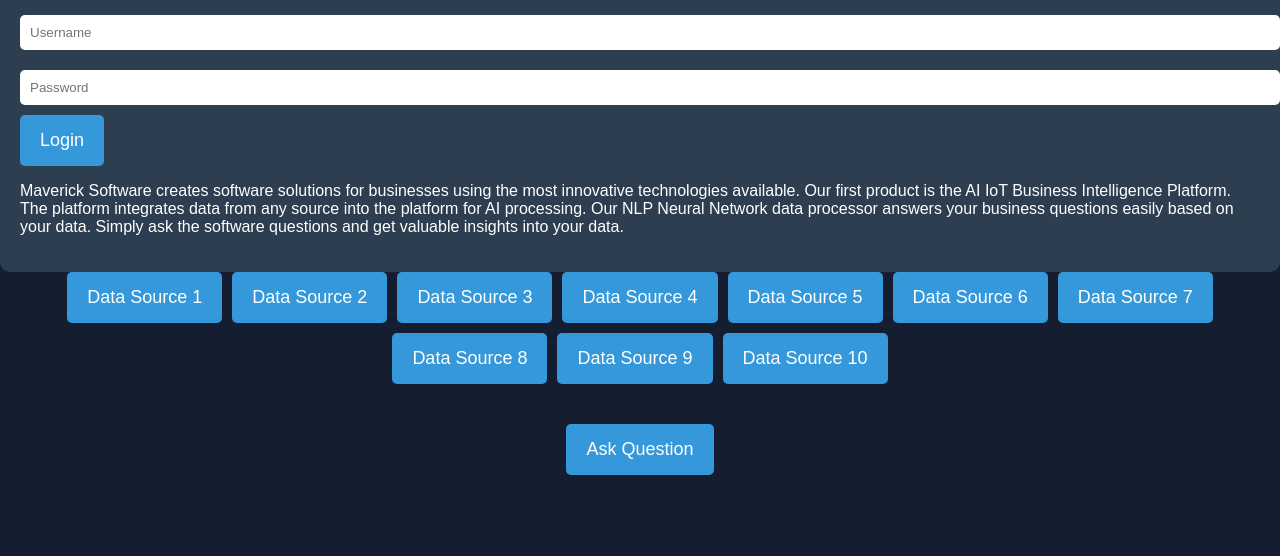
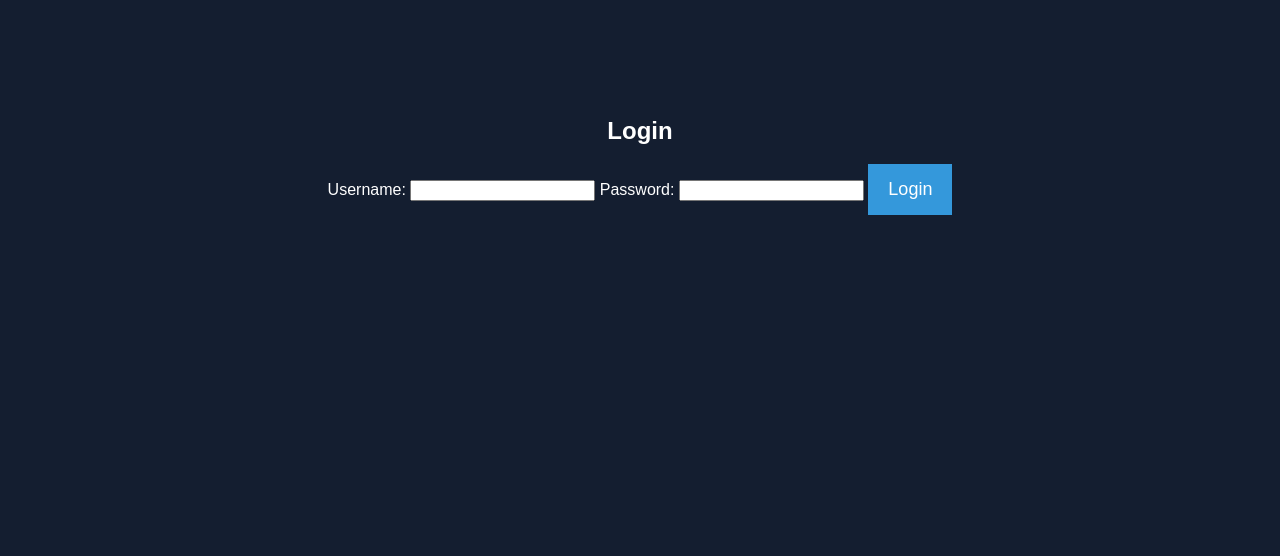
Before and after one commit to JoshZ2323/AIPlatform, a website: page index.html in a window 1280 px wide. Shown: the part 244-800 px from the top of the page. Drawn offline with Linux system fonts and the light colour scheme.

Commit message:
Update index.html

```diff
--- a/index.html
+++ b/index.html
@@ -3,7 +3,7 @@
 <head>
   <meta charset="UTF-8">
   <meta name="viewport" content="width=device-width, initial-scale=1.0">
-  <title>Login - AI IoT Business Intelligence Platform</title>
+  <title>AI IoT Business Intelligence Platform</title>
   <style>
     body {
       background-color: #141e30;
@@ -17,25 +17,13 @@
       margin: 0;
     }
 
-    .container {
+    #data-sources {
       display: flex;
-      flex-direction: column;
+      flex-wrap: wrap;
+      gap: 10px;
       align-items: center;
       justify-content: center;
-    }
-
-    .login-form {
-      background-color: #2c3e50;
-      padding: 20px;
-      border-radius: 10px;
-    }
-
-    input[type="text"], input[type="password"] {
-      width: 100%;
-      padding: 10px;
-      margin: 10px 0;
-      border: none;
-      border-radius: 5px;
+      margin-bottom: 20px;
     }
 
     button {
@@ -44,22 +32,12 @@
       padding: 15px 20px;
       font-size: 18px;
       border: none;
-      border-radius: 5px;
       cursor: pointer;
       transition: background-color 0.3s;
     }
 
     button:hover {
       background-color: #2980b9;
-    }
-
-    #data-sources {
-      display: flex;
-      flex-wrap: wrap;
-      gap: 10px;
-      align-items: center;
-      justify-content: center;
-      margin-bottom: 20px;
     }
 
     #ask-question {
@@ -75,22 +53,34 @@
       border: 2px solid #3498db;
       display: none;
     }
+
+    #login-screen {
+      display: flex;
+      flex-direction: column;
+      align-items: center;
+      justify-content: center;
+      height: 100vh;
+    }
+
+    #app {
+      display: none;
+    }
   </style>
 </head>
 <body>
-  <div class="container">
-    <h1>AI IoT Business Intelligence Platform</h1>
-    <div class="login-form">
+  <div id="login-screen">
     <h2>Login</h2>
-      <form>
-        <input type="text" placeholder="Username">
-        <input type="password" placeholder="Password">
+    <form id="login-form">
+      <label for="username">Username:</label>
+      <input type="text" id="username" name="username" required>
+      <label for="password">Password:</label>
+      <input type="password" id="password" name="password" required>
       <button type="submit">Login</button>
     </form>
-      <p style="color: white;">Maverick Software creates software solutions for businesses using the most innovative technologies available. Our first product is the AI IoT Business Intelligence Platform. The platform integrates data from any source into the platform for AI processing. Our NLP Neural Network data processor answers your business questions easily based on your data. Simply ask the software questions and get valuable insights into your data.</p>
-    </div>
   </div>
 
+  <div id="app">
+    <h1 style="text-align: center;">AI IoT Business Intelligence Platform</h1>
     <div id="data-sources">
       <button onclick="selectDataSource('Data Source 1')">Data Source 1</button>
       <button onclick="selectDataSource('Data Source 2')">Data Source 2</button>
@@ -107,8 +97,26 @@
       <button onclick="askQuestion()">Ask Question</button>
       <div id="answer-box"></div>
     </div>
+  </div>
 
   <script>
+    document.addEventListener('DOMContentLoaded', () => {
+      const loginForm = document.getElementById('login-form');
+      loginForm.addEventListener('submit', (event) => {
+        event.preventDefault();
+        const username = event.target.username.value;
+        const password = event.target.password.value;
+        // Perform login validation here
+        if (username === 'admin' && password === 'password') {
+          // Show the app content if login is successful
+          document.getElementById('login-screen').style.display = 'none';
+          document.getElementById('app').style.display = 'block';
+        } else {
+          alert('Invalid username or password');
+        }
+      });
+    });
+
     async function askQuestion() {
       const question = prompt('Ask a business question:');
       if (question) {
```
Lines whose indentation alone changed are shown as unchanged.
